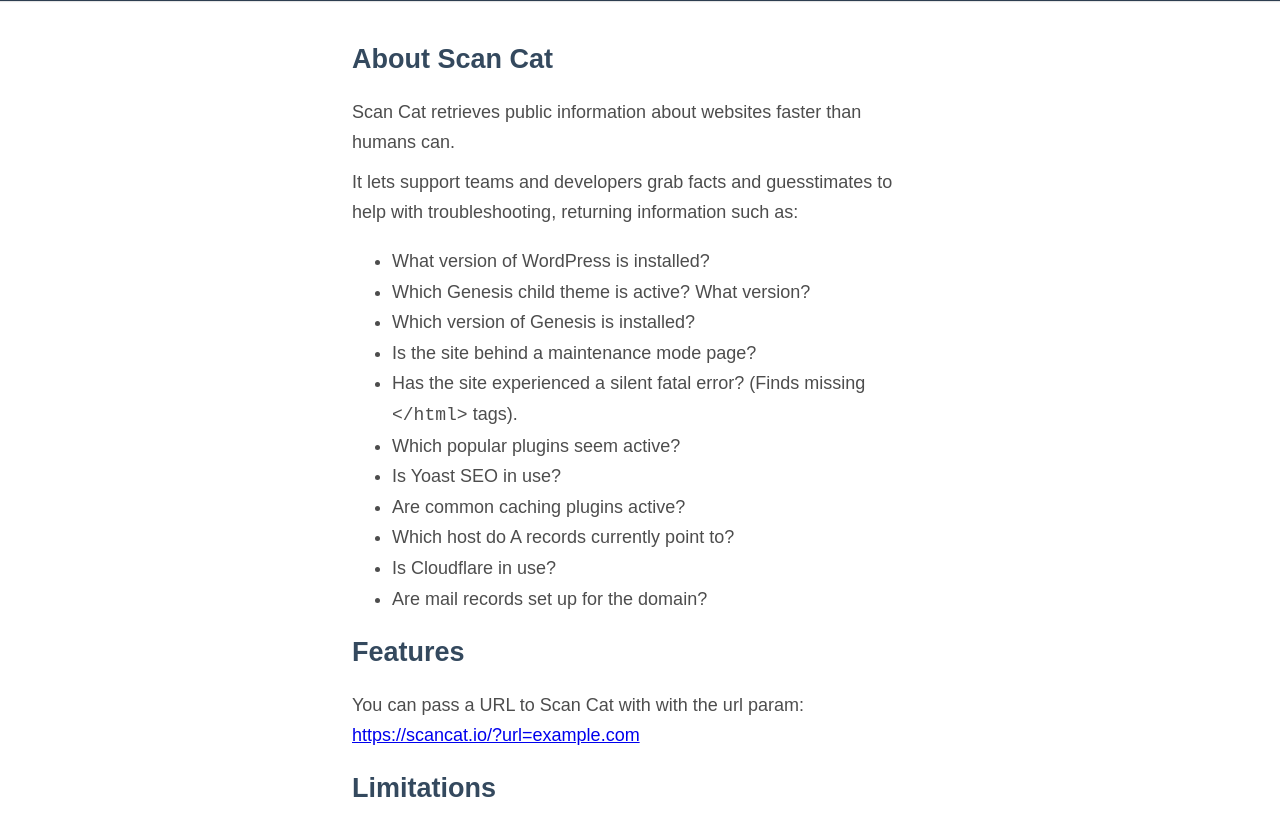
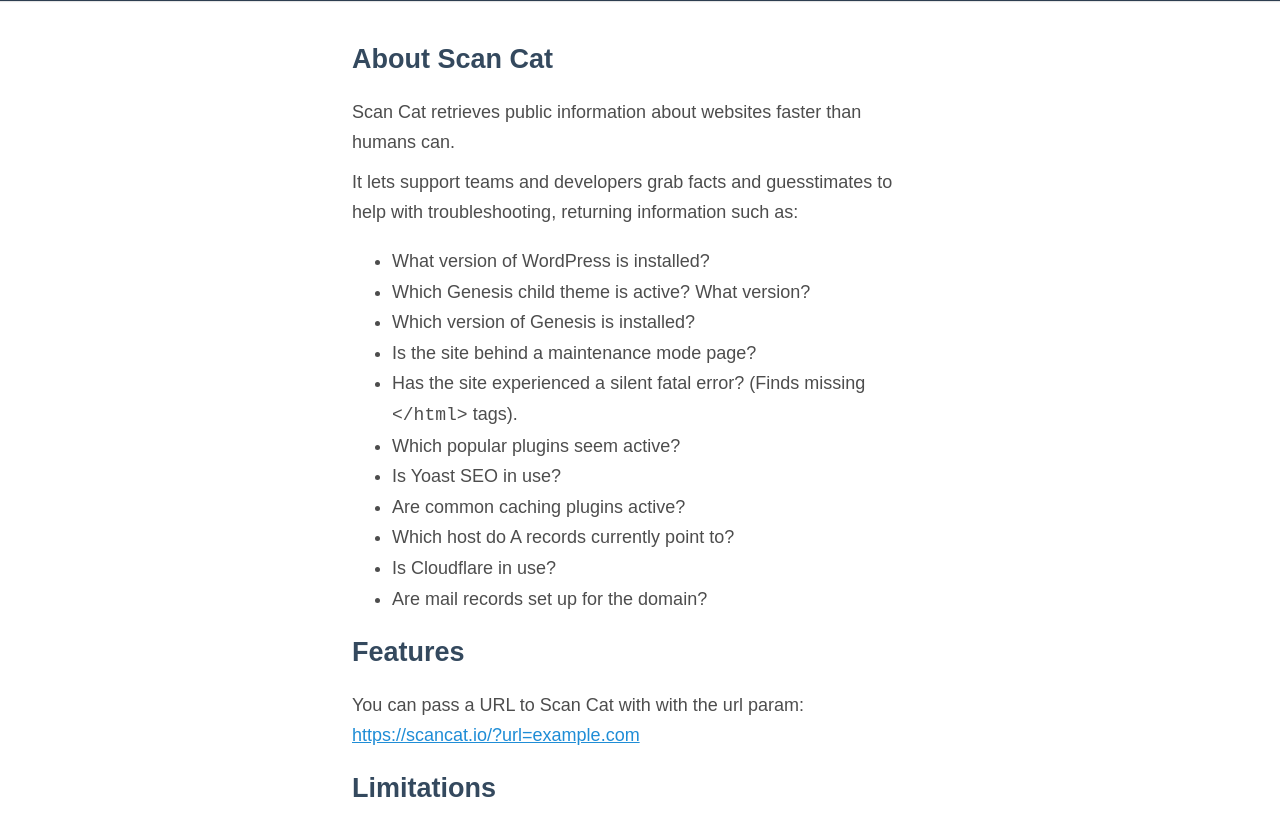
Before and after one commit to skeptycal/scancat, a plain HTML site: page templates/about.html in a window 1280 px wide. Shown: the part 69-892 px from the top of the page. Drawn offline with nearby package versions, Linux system fonts and the light colour scheme.

Commit message:
Style links

```diff
--- a/static/css/style.css
+++ b/static/css/style.css
@@ -24,6 +24,18 @@
 h6,
 label {
     color: #34495e;
+}
+
+a {
+    color: #1f8dd6;
+}
+
+a:hover {
+    opacity: .8;
+}
+
+a:visited {
+    opacity: .8;
 }
 
 .pure-img-responsive {
```
